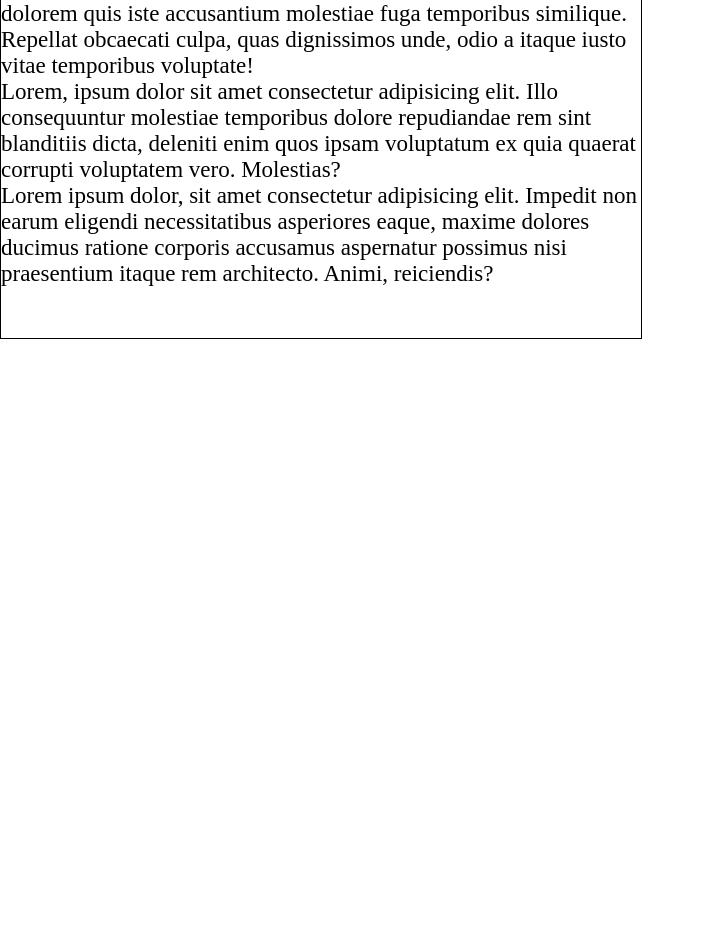
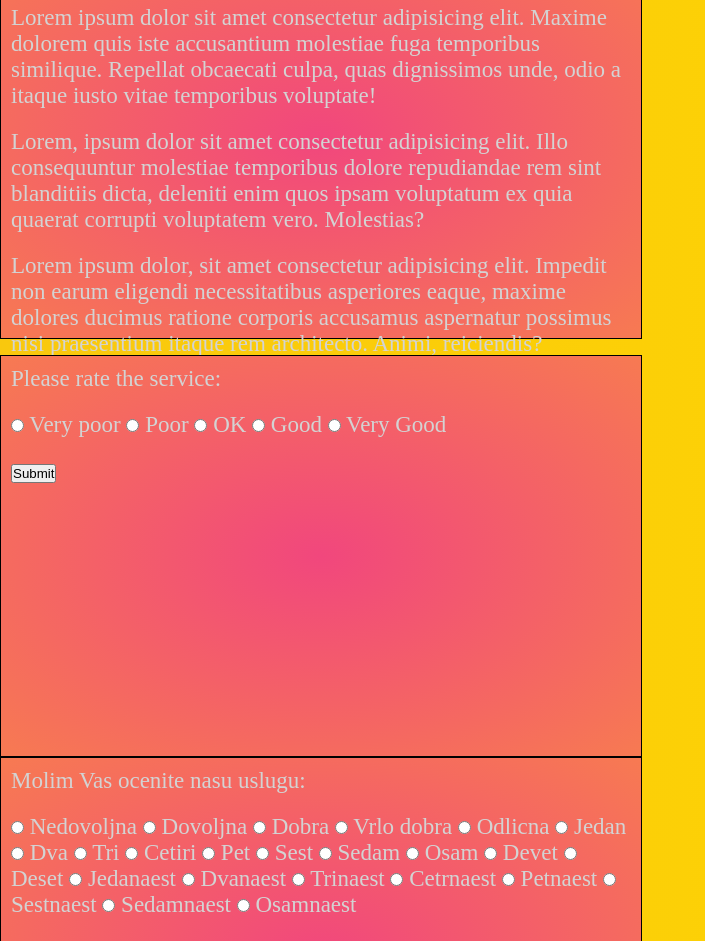
Before and after one commit to Predrag05/Week4-DOM, a plain HTML site: page DOM/getElementsByName/index.html in a window 1280 px wide. Shown: the part 63-1004 px from the top of the page, without its empty margins (0-705 px from the left). Before the commit the page ends 800 px from the top, so only its background shows below. Drawn offline with Linux system fonts and the light colour scheme.

Commit message:
polako ali sigurno

```diff
--- a/DOM/getElementsByName/index.css
+++ b/DOM/getElementsByName/index.css
@@ -2,13 +2,24 @@
     padding: 0;
     margin: 0;
 }
-
+body {
+    background: linear-gradient(to right, #F9C80E, #FFD700);
+}
+h1 {
+    padding: 10px;
+    font-size: 2em;
+    font-weight: bold;
+}
 p {
+    padding: 10px;
     font-size: 23px;
+    color: #D3D3D3;
 }
 
-#povezi {
+.povezi {
+    display: inline-block;
     border: solid 1px;
     height: 50vh;
     width: 50vw;
+    background: radial-gradient(at center, #F1477D, #F77A52);
 }
--- a/DOM/getElementsByName/index.html
+++ b/DOM/getElementsByName/index.html
@@ -9,19 +9,115 @@
 </head>
 
 <body>
-    <div id="povezi">
+
+    <div class="povezi">
         <h1>NASLOV</h1>
         <p>Lorem ipsum dolor sit amet consectetur adipisicing elit. Maxime dolorem quis iste accusantium molestiae fuga temporibus similique. Repellat obcaecati culpa, quas dignissimos unde, odio a itaque iusto vitae temporibus voluptate!</p>
         <p>Lorem, ipsum dolor sit amet consectetur adipisicing elit. Illo consequuntur molestiae temporibus dolore repudiandae rem sint blanditiis dicta, deleniti enim quos ipsam voluptatum ex quia quaerat corrupti voluptatem vero. Molestias?</p>
         <p>Lorem ipsum dolor, sit amet consectetur adipisicing elit. Impedit non earum eligendi necessitatibus asperiores eaque, maxime dolores ducimus ratione corporis accusamus aspernatur possimus nisi praesentium itaque rem architecto. Animi, reiciendis?</p>
-        <nav>
-            <ul>
-                <li></li>
-                <li></li>
-                <li></li>
-            </ul>
-    </nav>
-</div>
+    </div>
+
+    <div class="povezi">
+        <p>Please rate the service:</p>
+        <p>
+            <label for="very-poor">
+                <input type="radio" name="rate" value="Very poor" id="very-poor"> Very poor
+            </label>
+            <label for="poor">
+                <input type="radio" name="rate" value="Poor" id="poor"> Poor
+            </label>
+            <label for="ok">
+                <input type="radio" name="rate" value="OK" id="ok"> OK
+            </label>
+            <label for="good">
+                <input type="radio" name="rate" value="Good"> Good
+            </label>
+            <label for="very-good">
+                <input type="radio" name="rate" value="Very Good" id="very-good"> Very Good
+            </label>
+        </p>
+        <p>
+            <button id="btnRate">Submit</button>
+        </p>
+        <p id="output"></p>
+    </div>
+
+    <div class="povezi">
+        <p>Molim Vas ocenite nasu uslugu:</p>
+        <p>
+            <label for="nedovoljna">
+                <input type="radio" name="oceni" value="Nedovoljna" id="nedovoljna"> Nedovoljna
+            </label>
+            <label for="dovoljna">
+                <input type="radio" name="oceni" value="Dovoljna" id="dovoljna"> Dovoljna
+            </label>
+            <label for="dobra">
+                <input type="radio" name="oceni" value="Dobra" id="dobra"> Dobra
+            </label>
+            <label for="vrlo-dobra">
+                <input type="radio" name="oceni" value="Vrlo Dobra" id="vrlo=dobra"> Vrlo dobra
+            </label>
+            <label for="odlicna">
+                <input type="radio" name="oceni" value="Odlicna" id="odlicna"> Odlicna
+            </label>
+            <label for="jedan">
+                <input type="radio" name="oceni" value="Jedan" id="jedan"> Jedan
+            </label>
+            <label for="dva">
+                <input type="radio" name="oceni" value="Dva" id="dva"> Dva
+            </label>
+            <label for="tri">
+                <input type="radio" name="oceni" value="Tri" id="tri"> Tri
+            </label>
+            <label for="cetiri">
+                <input type="radio" name="oceni" value="Cetiri" id="cetiri"> Cetiri
+            </label>
+            <label for="pet">
+                <input type="radio" name="oceni" value="Pet" id="pet"> Pet
+            </label>
+            <labe for="sest">
+                <input type="radio" name="oceni" value="Sest" id="sest"> Sest
+            </labe>
+            <label for="sedam">
+                <input type="radio" name="oceni" value="Sedam" id="sedam"> Sedam
+            </label>
+            <label for="osam">
+                <input type="radio" name="oceni" value="Osam" id="osam"> Osam
+            </label>
+            <label for="devet">
+                <input type ="radio" name="oceni" value="Devet" id="devet"> Devet
+            </label>
+            <label for="deset">
+                <input type="radio" name="oceni" value="Deset" id="deset"> Deset
+            </label>
+            <label for="jedanaest">
+                <input type="radio" name="oceni" value="Jedanaest" id="jedanaest"> Jedanaest
+            </label>
+            <label for="dvanaest">
+                <input type="radio" name="oceni" value="Dvanaest" id="dvanaest"> Dvanaest
+            </label>
+            <label for="trinaest">
+                <input type="radio" name="oceni" value="Trinaest" id="trinaest"> Trinaest
+            </label>
+            <label for="Cetrnaest">
+                <input type="radio" name="oceni" value="Cetrnaest" id="cetrnaest"> Cetrnaest
+            </label>
+            <label for="petnaest">
+                <input type="radio" name="oceni" value="Petnaest" id="petnaest"> Petnaest
+            </label>
+            <label for="sestnaest">
+                <input type="radio" name="oceni" value="Sestnaest" id="sestnaest"> Sestnaest
+            </label>
+            <label for="sedamnaest">
+                <input type="radio" name="oceni" value="Sedamnaest" id="sedamnaest"> Sedamnaest
+            </label>
+            <label for="osamnaest">
+                <input type="radio" name="oceni" value="Osamnaest" id="osamnaest"> Osamnaest
+            </label>
+        </p>
+        <p><button id="novoDugme">Submit</button></p>
+        <p id="ispis"></p>
+    </div>
 <script src="index.js"></script>
 </body>
 </html>
--- a/DOM/getElementsByName/index.js
+++ b/DOM/getElementsByName/index.js
@@ -0,0 +1,24 @@
+let btn = document.getElementById('btnRate');
+        let output = document.getElementById('output');
+
+        btn.addEventListener('click', () => {
+            let rates = document.getElementsByName('rate');
+            rates.forEach((rate) => {
+                if (rate.checked) {
+                    output.innerText = `You selected: ${rate.value}`;
+                }
+            });
+
+        });
+
+let dugme = document.getElementById('novoDugme');
+let ispis = document.getElementById('ispis');
+
+dugme.addEventListener('click', () => {
+    let ocene = document.getElementsByName('oceni');
+    ocene.forEach((el) => {
+        if (el.checked) {
+            ispis.innerText = `Izabrao si \'${el.value}\', hvala ti.`;
+        }
+    });
+});
```
